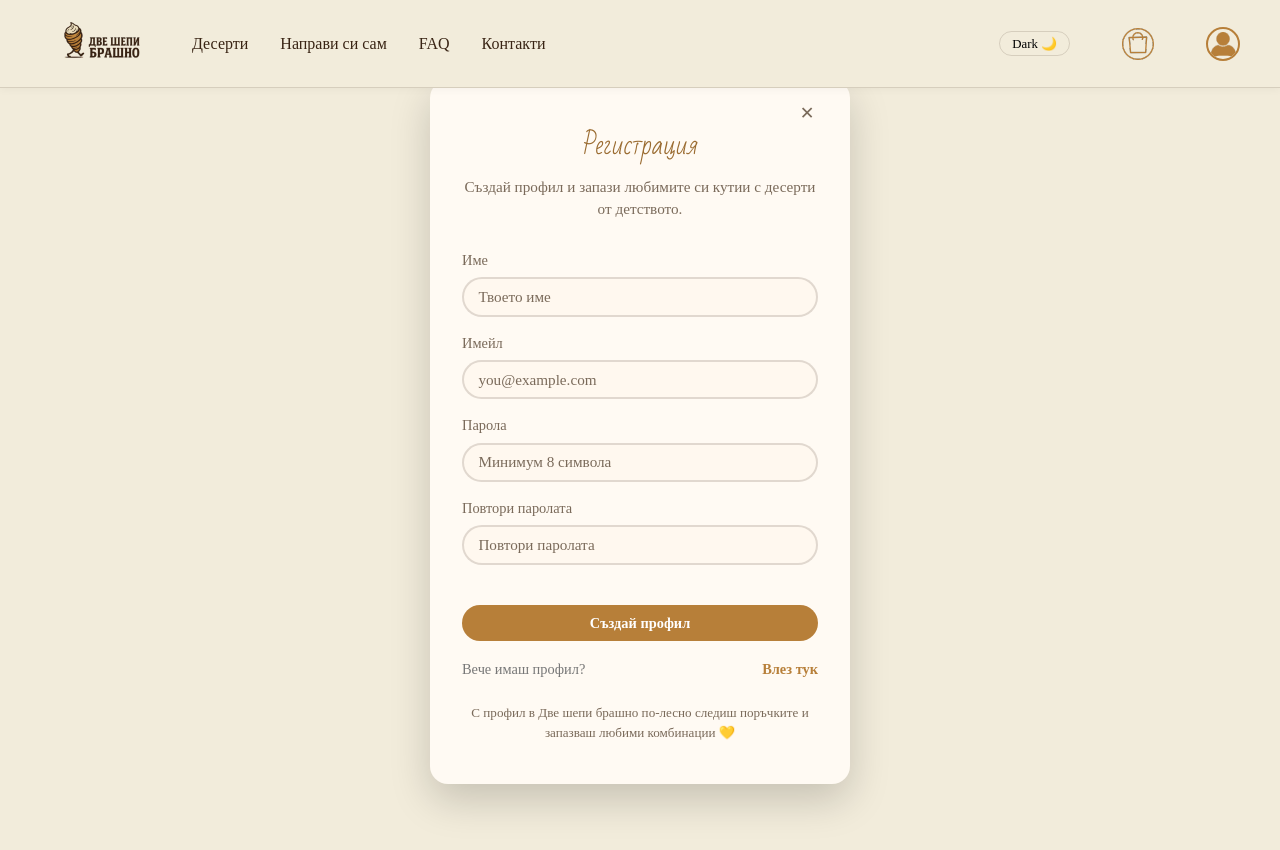
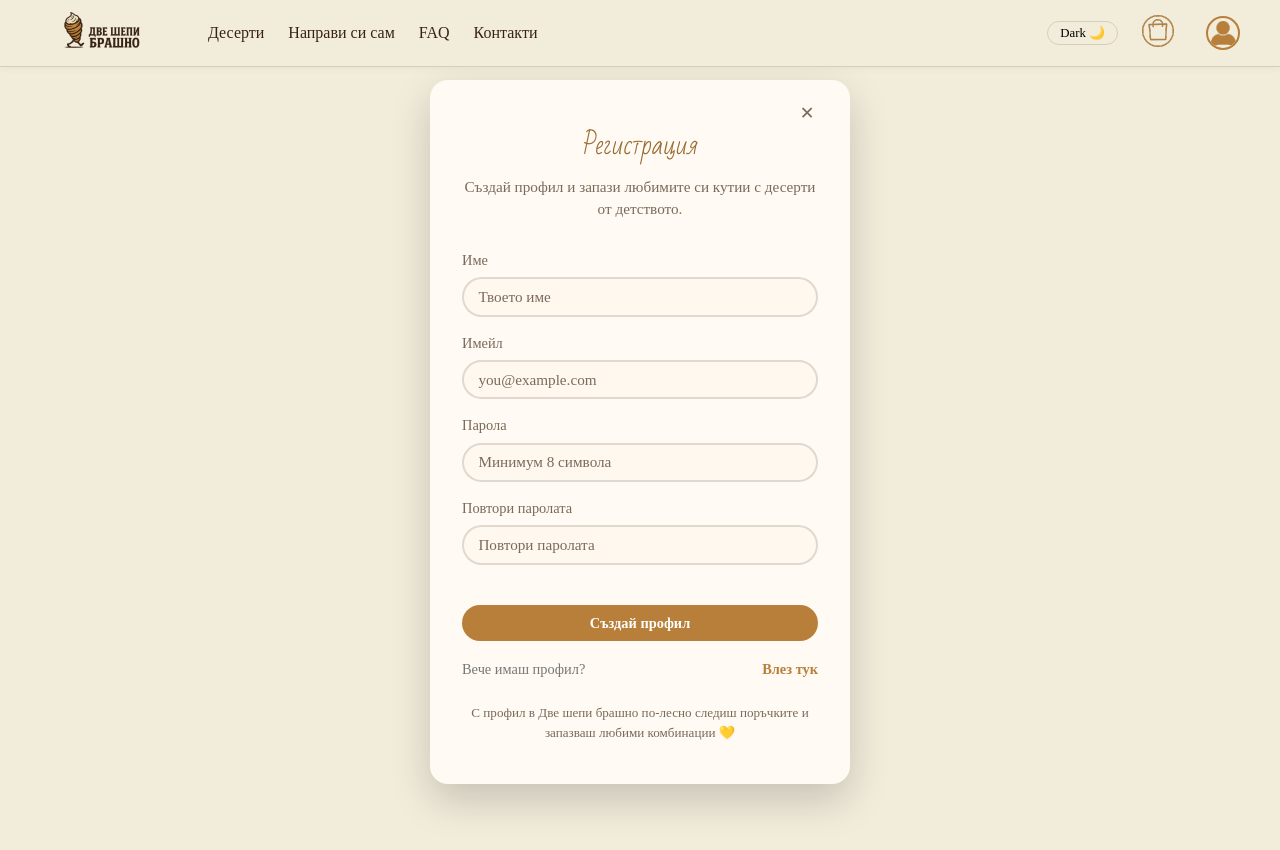
Before and after one commit to zM-ax/SoftUni-project-React, a React (Vite) app: page /register in a window 1280 px wide. Shown: the top 850 px of the page. Built offline with nearby package versions, Linux system fonts and the light colour scheme; no server answers; a web font is replaced by a local one.

Commit message:
Adjust styles for the Header. Make it responsive with a burger menu for mobile devices

```diff
--- /dev/null
+++ b/src/components/Header.styles.ts
@@ -0,0 +1,180 @@
+import styled from "styled-components";
+import { Link } from "react-router-dom";
+
+export const HeaderWrapperStyled = styled.header`
+  position: fixed;
+  top: 0;
+  left: 0;
+  width: 100%;
+  z-index: 100;
+  background: ${({ theme }) => theme.colors.headerBg};
+  border-bottom: 1px solid ${({ theme }) => theme.colors.headerBorder};
+  box-shadow: 0 2px 8px rgba(0, 0, 0, 0.04);
+  padding: 0.5rem 0;
+  display: flex;
+  justify-content: center;
+  align-items: center;
+  transition: padding 0.2s, background 0.25s ease, border-color 0.25s ease;
+`;
+
+export const NavStyled = styled.nav`
+  display: flex;
+  align-items: center;
+  width: 100%;
+  max-width: 1200px;
+  margin: 0 auto;
+  padding: 0 1rem;
+
+  @media ${({ theme }) => theme.devices.mobile} {
+    padding: 0 0.75rem;
+  }
+`;
+
+export const LeftSection = styled.div`
+  display: flex;
+  align-items: center;
+  gap: 1rem;
+`;
+
+export const DesktopLinks = styled.div`
+  display: flex;
+  gap: 1.5rem;
+  margin-left: 2rem;
+
+  @media ${({ theme }) => theme.devices.mobile} {
+    display: none;
+  }
+`;
+
+export const MobileMenuButton = styled.button`
+  display: none;
+
+  @media ${({ theme }) => theme.devices.mobile} {
+    display: inline-flex;
+    align-items: center;
+    justify-content: center;
+    border: 1px solid ${({ theme }) => theme.colors.headerBorder};
+    border-radius: 999px;
+    background: transparent;
+    padding: 0.2rem 0.6rem;
+    font-size: 0.9rem;
+    cursor: pointer;
+    margin-left: 0.75rem;
+  }
+`;
+
+export const StyledLinkStyled = styled(Link)`
+  color: ${({ theme }) => theme.colors.text};
+  text-decoration: none;
+  font-weight: 500;
+  font-family: ${({ theme }) => theme.fonts.navigation};
+  transition: color 0.2s;
+
+  &:hover {
+    color: ${({ theme }) => theme.colors.primary};
+  }
+`;
+
+export const HeaderLogoStyled = styled.img`
+  height: 40px;
+  width: auto;
+  max-width: 150px;
+  object-fit: contain;
+  transition: filter 0.2s, transform 0.2s;
+
+  &:hover {
+    filter: brightness(1.1);
+    transform: scale(1.02);
+  }
+
+  @media ${({ theme }) => theme.devices.tablet} {
+    height: 35px;
+    max-width: 130px;
+  }
+
+  @media ${({ theme }) => theme.devices.mobile} {
+    height: 30px;
+    max-width: 100px;
+  }
+`;
+
+export const SpacerStyled = styled.div`
+  flex: 1;
+`;
+
+export const RightSection = styled.div`
+  display: flex;
+  align-items: center;
+  gap: 0.75rem;
+`;
+
+export const ThemeToggleStyled = styled.button`
+  border-radius: 999px;
+  border: 1px solid ${({ theme }) => theme.colors.headerBorder};
+  background: transparent;
+  font-size: 0.8rem;
+  padding: 0.2rem 0.75rem;
+  cursor: pointer;
+
+  @media ${({ theme }) => theme.devices.mobile} {
+    font-size: 0.75rem;
+    padding: 0.15rem 0.55rem;
+  }
+`;
+
+export const CartWrapperStyled = styled.div`
+  position: relative;
+  margin-left: 0.5rem;
+  margin-top: 0.2rem;
+`;
+
+export const CartBadgeStyled = styled.span`
+  position: absolute;
+  top: -4px;
+  right: -4px;
+  min-width: 18px;
+  height: 18px;
+  padding: 0 4px;
+  border-radius: 999px;
+  background: ${({ theme }) => theme.colors.primary};
+  color: #fff;
+  font-size: 0.7rem;
+  font-weight: 700;
+  display: flex;
+  align-items: center;
+  justify-content: center;
+  box-shadow: 0 0 0 2px ${({ theme }) => theme.colors.headerBg};
+`;
+
+export const CartIconStyled = styled.img`
+  width: 32px;
+  height: 32px;
+  cursor: pointer;
+  transition: filter 0.2s;
+
+  &:hover {
+    filter: brightness(1.6);
+  }
+
+  @media ${({ theme }) => theme.devices.desktop} {
+    width: 40px;
+    height: 40px;
+  }
+`;
+
+export const MobileMenu = styled.div<{ $open: boolean }>`
+  display: none;
+
+  @media ${({ theme }) => theme.devices.mobile} {
+    display: ${({ $open }) => ($open ? "flex" : "none")};
+    flex-direction: column;
+    gap: 0.5rem;
+    padding: 0.6rem 0.9rem 0.75rem;
+    border-bottom: 1px solid ${({ theme }) => theme.colors.headerBorder};
+    background: ${({ theme }) => theme.colors.headerBg};
+  }
+`;
+
+export const MobileMenuLink = styled(StyledLinkStyled)`
+  font-size: 0.95rem;
+`;
--- a/src/components/Header.tsx
+++ b/src/components/Header.tsx
@@ -1,130 +1,25 @@
-import styled from "styled-components";
-import { Link, useNavigate } from "react-router-dom";
+import {
+  HeaderWrapperStyled,
+  NavStyled,
+  LeftSection,
+  DesktopLinks,
+  MobileMenuButton,
+  StyledLinkStyled,
+  HeaderLogoStyled,
+  SpacerStyled,
+  RightSection,
+  ThemeToggleStyled,
+  CartWrapperStyled,
+  CartBadgeStyled,
+  CartIconStyled,
+  MobileMenu,
+  MobileMenuLink,
+} from "./Header.styles";
+import { useNavigate } from "react-router-dom";
 import { useThemeMode } from "../context/useThemeMode";
 import HeaderProfileIcon from "./HeaderProfileIcon";
 import { useAppSelector } from "../store/hooks";
-
-const HeaderWrapperStyled = styled.header`
-  position: fixed;
-  top: 0;
-  left: 0;
-  width: 100vw;
-  z-index: 100;
-  background: ${({ theme }) => theme.colors.headerBg};
-  border-bottom: 1px solid ${({ theme }) => theme.colors.headerBorder};
-  box-shadow: 0 2px 8px rgba(0, 0, 0, 0.04);
-  padding: 0.5rem 0;
-  display: flex;
-  justify-content: center;
-  align-items: center;
-  transition: padding 0.2s, background 0.25s ease, border-color 0.25s ease;
-
-  @media ${({ theme }) => theme.devices.tablet} {
-    padding: 0.5rem 0.5rem;
-  }
-
-  @media ${({ theme }) => theme.devices.desktop} {
-    padding: 1rem 0;
-  }
-`;
-
-const CartWrapperStyled = styled.div`
-  position: relative;
-  margin-left: 1rem;
-  margin-top: 0.5rem;
-`;
-
-const CartBadgeStyled = styled.span`
-  position: absolute;
-  top: -4px;
-  right: -4px;
-  min-width: 18px;
-  height: 18px;
-  padding: 0 4px;
-  border-radius: 999px;
-  background: ${({ theme }) => theme.colors.primary};
-  color: #fff;
-  font-size: 0.7rem;
-  font-weight: 700;
-  display: flex;
-  align-items: center;
-  justify-content: center;
-  box-shadow: 0 0 0 2px ${({ theme }) => theme.colors.headerBg};
-`;
-
-const NavStyled = styled.nav`
-  display: flex;
-  gap: 2rem;
-  align-items: center;
-  width: 100%;
-  max-width: 1200px;
-  margin: 0 auto;
-
-  @media ${({ theme }) => theme.devices.mobile} {
-    gap: 0.75rem;
-    font-size: 0.9rem;
-  }
-`;
-
-const StyledLinkStyled = styled(Link)`
-  color: ${({ theme }) => theme.colors.text};
-  text-decoration: none;
-  font-weight: 500;
-  font-family: ${({ theme }) => theme.fonts.navigation};
-  transition: color 0.2s;
-
-  &:hover {
-    color: ${({ theme }) => theme.colors.primary};
-  }
-`;
-
-const HeaderLogoStyled = styled.img`
-  height: 40px;
-  width: auto;
-  max-width: 150px;
-  object-fit: contain;
-  transition: filter 0.2s, transform 0.2s;
-
-  &:hover {
-    filter: brightness(1.1);
-    transform: scale(1.02);
-  }
-
-  @media ${({ theme }) => theme.devices.tablet} {
-    height: 35px;
-    max-width: 130px;
-  }
-
-  @media ${({ theme }) => theme.devices.mobile} {
-    height: 30px;
-    max-width: 100px;
-  }
-`;
-
-const CartIconStyled = styled.img`
-  width: 40px;
-  height: 40px;
-  cursor: pointer;
-  transition: filter 0.2s;
-
-  &:hover {
-    filter: brightness(1.6);
-  }
-`;
-
-const SpacerStyled = styled.div`
-  flex: 1;
-`;
-
-const ThemeToggleStyled = styled.button`
-  border-radius: 999px;
-  border: 1px solid ${({ theme }) => theme.colors.headerBorder};
-  background: transparent;
-  font-size: 0.8rem;
-  padding: 0.2rem 0.75rem;
-  cursor: pointer;
-  margin-left: 1rem;
-`;
+import { useState } from "react";
 
 const Header = () => {
   const navigate = useNavigate();
@@ -133,10 +28,20 @@ const Header = () => {
   const cartCount = cartItems.reduce((sum, item) => sum + item.quantity, 0);
   const userRedux = useAppSelector((state) => state.user.user);
 
+  const [isMobileMenuOpen, setIsMobileMenuOpen] = useState(false);
+
+  const handleNavClick = (to: string) => {
+    navigate(to);
+    setIsMobileMenuOpen(false); // close the menu on mobile
+  };
+
   return (
+    <>
       <HeaderWrapperStyled>
         <NavStyled>
-        <StyledLinkStyled to="/">
+          {/* LEFT: Logo + (mobile) burger button */}
+          <LeftSection>
+            <StyledLinkStyled to="/" onClick={() => setIsMobileMenuOpen(false)}>
               <HeaderLogoStyled
                 src={
                   mode === "dark"
@@ -147,6 +52,8 @@ const Header = () => {
                 title="Начало"
               />
             </StyledLinkStyled>
+
+            <DesktopLinks>
               <StyledLinkStyled to="/products">Десерти</StyledLinkStyled>
               <StyledLinkStyled to="/diy">Направи си сам</StyledLinkStyled>
               <StyledLinkStyled to="/faq">FAQ</StyledLinkStyled>
@@ -154,14 +61,24 @@ const Header = () => {
               {userRedux?.userType === "admin" && (
                 <StyledLinkStyled to="/admin">Админ</StyledLinkStyled>
               )}
+            </DesktopLinks>
+
+            <MobileMenuButton
+              type="button"
+              onClick={() => setIsMobileMenuOpen((prev) => !prev)}
+            >
+              {isMobileMenuOpen ? "✕" : "☰"}
+            </MobileMenuButton>
+          </LeftSection>
 
           <SpacerStyled />
 
+          {/* RIGHT: theme toggle, cart, profile */}
+          <RightSection>
             <ThemeToggleStyled onClick={toggleMode}>
               {mode === "light" ? "Dark 🌙" : "Light ☀️"}
             </ThemeToggleStyled>
 
-        {/* ****** CART ICON WITH BADGE ****** */}
             <CartWrapperStyled>
               <CartIconStyled
                 src={
@@ -171,7 +88,7 @@ const Header = () => {
                 }
                 alt="Количка"
                 title="Количка"
-            onClick={() => navigate("/cart")}
+                onClick={() => handleNavClick("/cart")}
               />
 
               {cartCount > 0 && (
@@ -182,8 +99,40 @@ const Header = () => {
             </CartWrapperStyled>
 
             <HeaderProfileIcon />
+          </RightSection>
         </NavStyled>
       </HeaderWrapperStyled>
+
+      {/* MOBILE MENU – under the header */}
+      <MobileMenu $open={isMobileMenuOpen}>
+        <MobileMenuLink
+          to="/products"
+          onClick={() => setIsMobileMenuOpen(false)}
+        >
+          Десерти
+        </MobileMenuLink>
+        <MobileMenuLink to="/diy" onClick={() => setIsMobileMenuOpen(false)}>
+          Направи си сам
+        </MobileMenuLink>
+        <MobileMenuLink to="/faq" onClick={() => setIsMobileMenuOpen(false)}>
+          FAQ
+        </MobileMenuLink>
+        <MobileMenuLink
+          to="/contacts"
+          onClick={() => setIsMobileMenuOpen(false)}
+        >
+          Контакти
+        </MobileMenuLink>
+        {userRedux?.userType === "admin" && (
+          <MobileMenuLink
+            to="/admin"
+            onClick={() => setIsMobileMenuOpen(false)}
+          >
+            Админ
+          </MobileMenuLink>
+        )}
+      </MobileMenu>
+    </>
   );
 };
 
```
Lines whose indentation alone changed are shown as unchanged.
